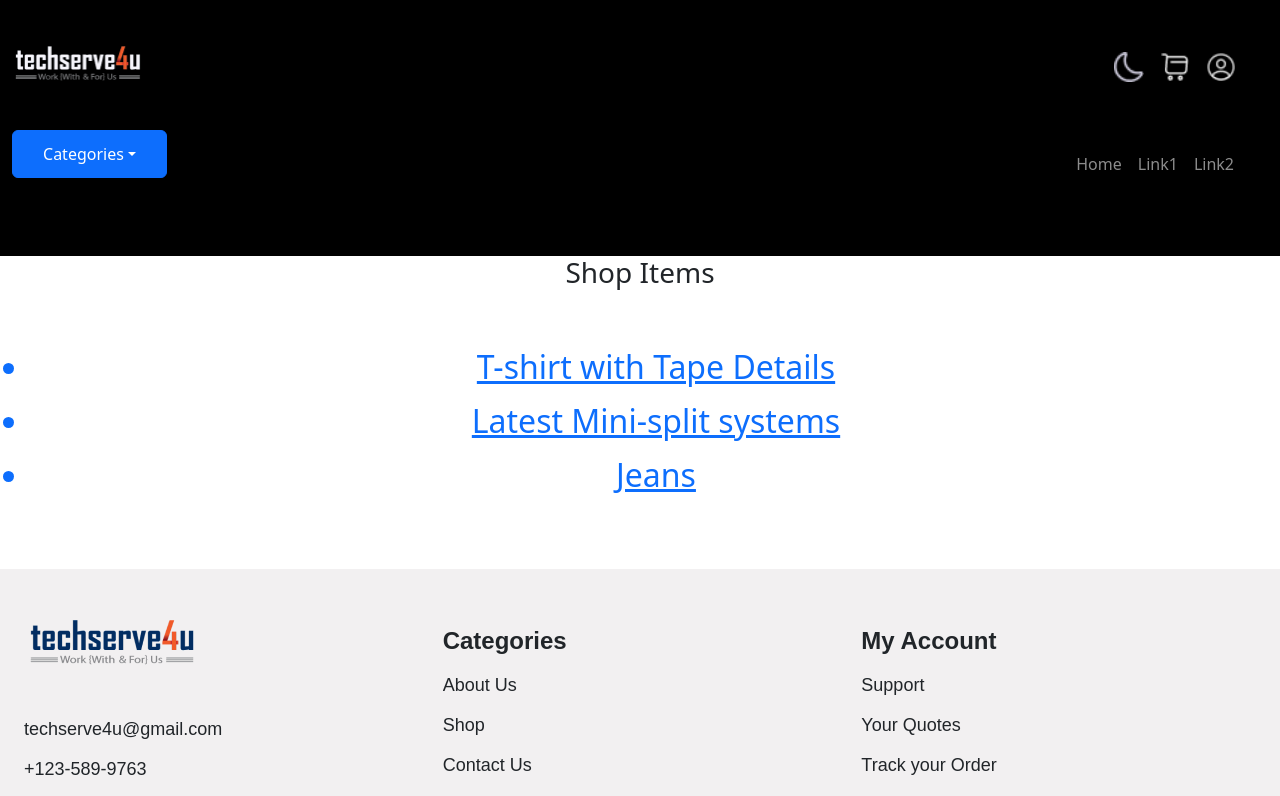
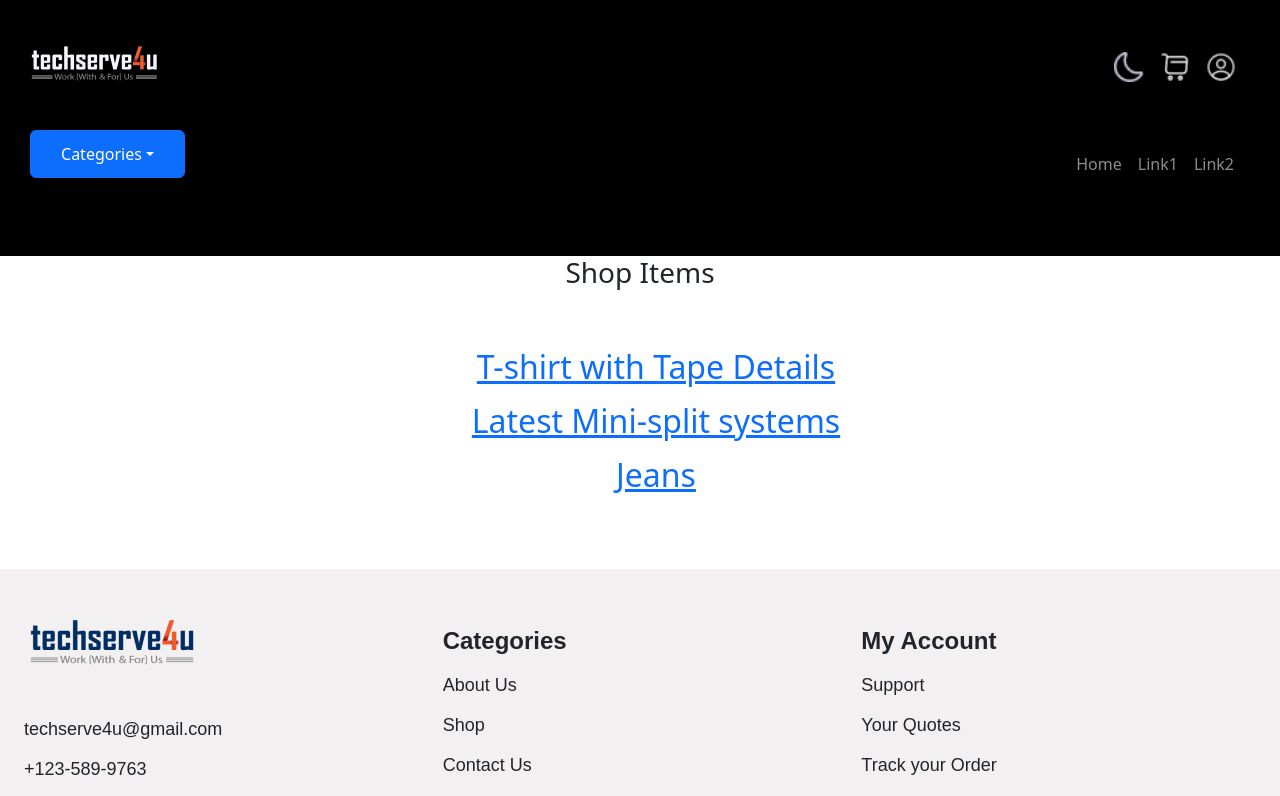
Before and after one commit to dezineskv/figma-sass-ecommerce, a React (Vite) app: page /figma-sass-ecommerce/shop in a window 1280 px wide. Shown: the top 796 px of the page. Built offline with nearby package versions, Linux system fonts and the light colour scheme.

Commit message:
adjustment to header padding

```diff
--- a/src/components/Header.jsx
+++ b/src/components/Header.jsx
@@ -9,7 +9,7 @@ function Header() {
         <div className="container outer-header" style={{maxWidth: '1440px'}}>
           <div className="row d-flex justify-content-space-between header" style={{width: '100%'}}>
               <div className="col-7 gap-4 header-l" style={{textAlign: 'left'}}>
-                <Link to="/"><img src="logo_white1.png" alt="logo" className="logo"/></Link>
+                <Link to="/"><div className="logo_white"/></Link>
               </div>
               <div className="col-2 header-m" style={{textAlign: 'right'}}>
                   <div className="collapse navbar-collapse header-search" id="navbarSupportedContent">
--- a/src/components/Item.jsx
+++ b/src/components/Item.jsx
@@ -25,7 +25,7 @@ function Item() {
           <div className="row d-flex justify-content-center cards-item background">
                             <div className="col-sm-1 col-md-2 item-left">
                                   <div className="card items-left">
-                                      <img src="/shirt-thumb.png" alt="product" />
+                                      <img src="shirt-thumb.png" alt="product" />
                                     </div>
                                     <div className="card items-left">card</div>
                               </div>
--- a/src/components/MyNav.jsx
+++ b/src/components/MyNav.jsx
@@ -1,10 +1,5 @@
 import "bootstrap/dist/css/bootstrap.min.css";
 import { Link } from 'react-router-dom';
-import Container from 'react-bootstrap/Container';
-import Nav from 'react-bootstrap/Nav';
-// import Navbar from 'react-bootstrap/Navbar';
-// import NavDropdown from 'react-bootstrap/NavDropdown';
-import { Navbar, NavbarBrand, Collapse, NavItem, NavLink, Dropdown, DropdownToggle, DropdownMenu, DropdownItem } from 'react-bootstrap';
 import React, { useState } from 'react';
 
 function myNav () {
@@ -25,7 +20,7 @@ function myNav () {
   <div className="container" style={{maxWidth: '1440px'}}>
     <div className="row row-cols-2 d-flex justify-content-space-between py-3" style={{width: '100%',}}>
         <div className="col d-flex" >
-            <div className="dropdown" style={{position: 'absolute', top: '-12px'}}>
+            <div className="dropdown" style={{position: 'absolute', top: '-12px', left: '30px'}}>
               <button className="btn btn-primary dropdown-toggle button-header" onClick={toggleDropdown}>
               Categories
               </button>
--- a/src/components/ShopItems.jsx
+++ b/src/components/ShopItems.jsx
@@ -14,9 +14,9 @@ function ShopItems() {
         <h3>Shop Items</h3>
          <div>
           <h2>
-          {data.items.map((item) =>
+          {data?.items?.map((item) =>
           <Link to={`/item/${item.id}`}><div key={item.id}>
-            <ul><li>{item.name}</li></ul>
+            <ul><li style={{listStyleType: 'none'}}>{item.name}</li></ul>
             </div></Link>)}
         </h2>
         </div>
--- a/src/main.jsx
+++ b/src/main.jsx
@@ -6,7 +6,7 @@ import App from './App.jsx'
 import { BrowserRouter } from 'react-router-dom'
 
 createRoot(document.getElementById('root')).render(
-  <BrowserRouter basename="/figma-sass-ecommerce">
+  <BrowserRouter basename="/figma-sass-ecommerce/">
   <StrictMode>
         <App />
     </StrictMode>
--- a/src/pages/_header.scss
+++ b/src/pages/_header.scss
@@ -17,12 +17,13 @@
       margin: 0 auto;
       background-color: $black;
       padding-top: 1rem;
+      padding-right: 1rem;
+      padding-left: 1rem;
       display: flex;
       justify-content: space-between;
 
         @include smMinBreakPoint {
           width: 80%;
-          padding-right: 1rem;
           margin-left: 0;
           text-align: left;
       }
@@ -44,6 +45,11 @@
         @include xxlMaxBreakPoint {
           width: 60%;
           justify-content: space-between;
+      }
+      .logo_white {
+        width: 132px;
+        height: 40px;
+        background-image: url("/logo_white1.png");
       }
     }
 
@@ -78,11 +84,10 @@
       }
     }
   }
-
-  .logo {
+  .logo_white {
     width: 132px;
     height: 40px;
-
+    background-image: url("logo_white.png");
   }
 
 .header-links-b {
```
